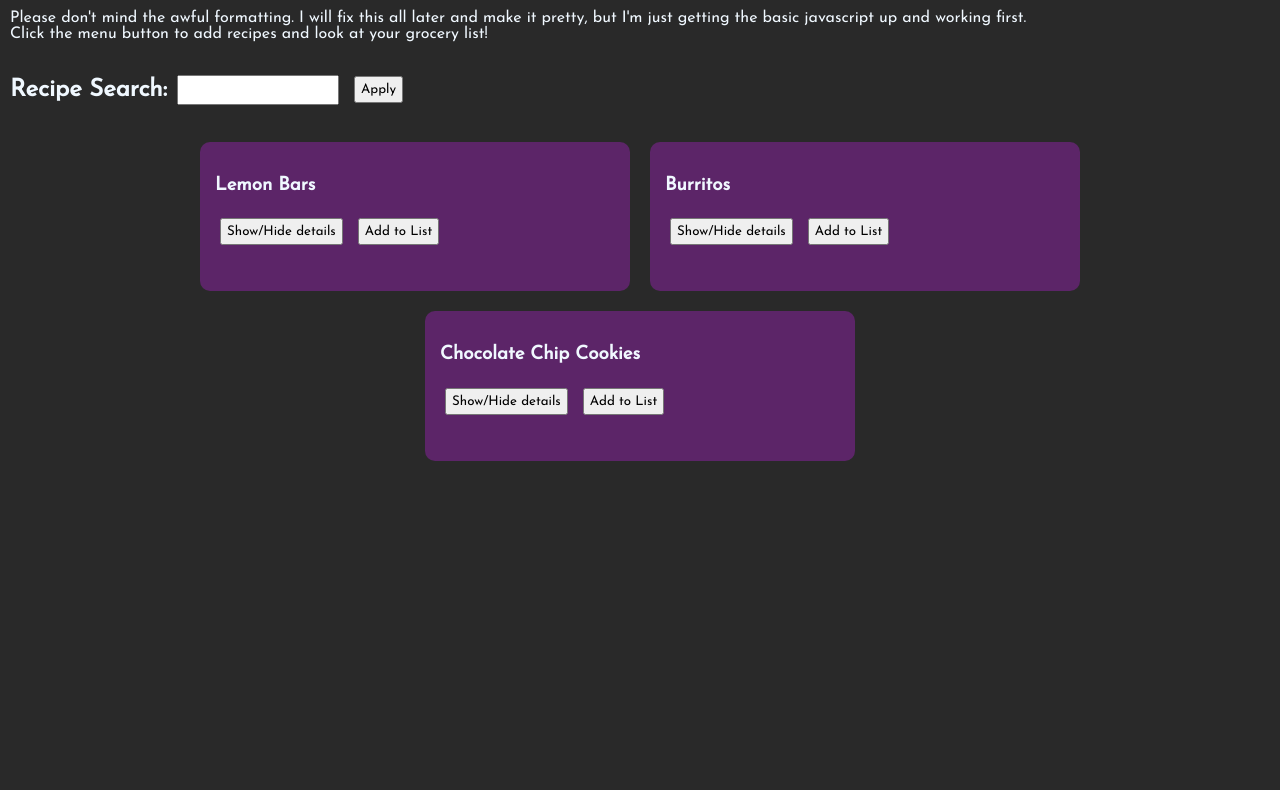
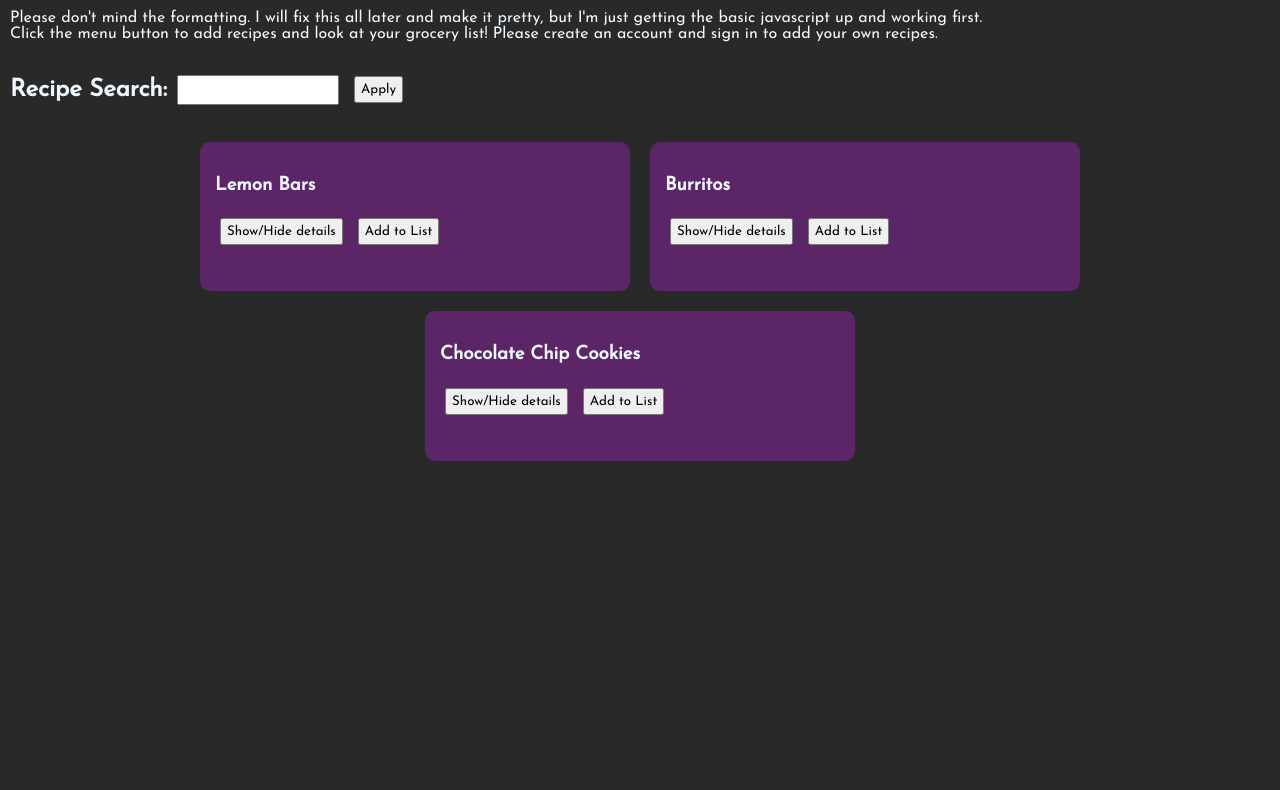
Before and after one commit to katherinef2023/RecipeToGroceries, a plain HTML site: page index.html in a window 1280 px wide. Shown: the part 86-876 px from the top of the page. Drawn offline with nearby package versions, Linux system fonts and the light colour scheme; no server answers.

Commit message:
Deploy failed so im trying agnain

```diff
--- a/index.html
+++ b/index.html
@@ -41,8 +41,8 @@
 
     <div>
         <p>
-            Please don't mind the awful formatting. I will fix this all later and make it pretty, but I'm just getting the basic javascript up and working first.
-            <br> Click the menu button to add recipes and look at your grocery list!
+            Please don't mind the formatting. I will fix this all later and make it pretty, but I'm just getting the basic javascript up and working first.
+            <br> Click the menu button to add recipes and look at your grocery list! Please create an account and sign in to add your own recipes.
         </p>
         <p id="output" style="color: yellow"></p>
     </div>
```
Also changed, not shown: 1 other file.
